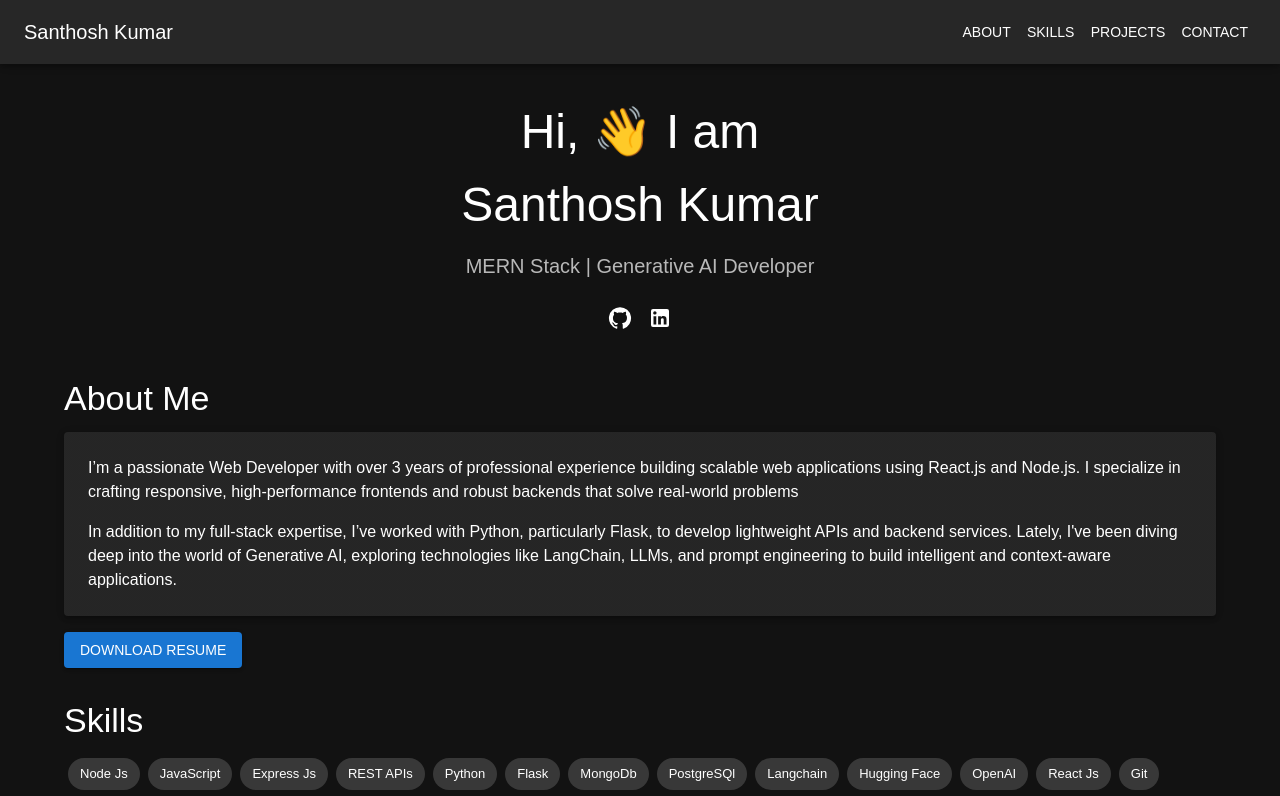
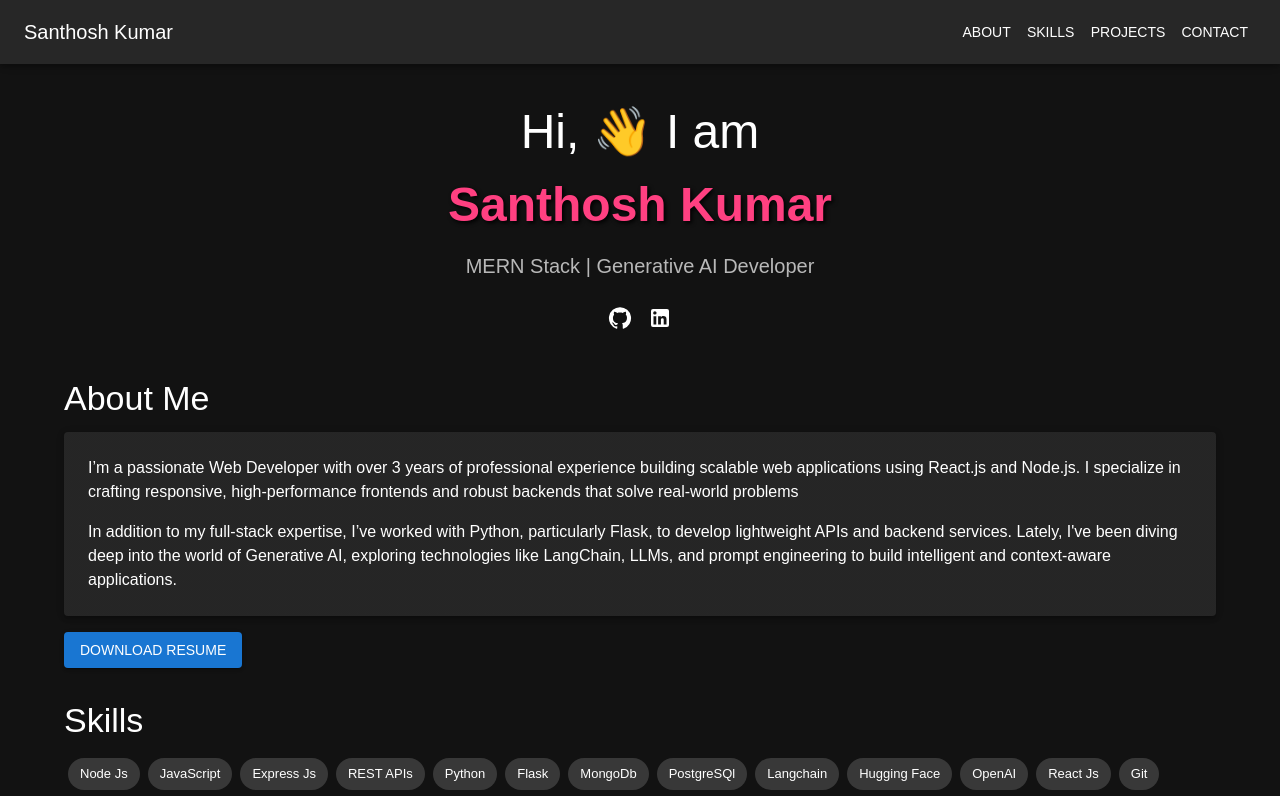
Before and after one commit to santhoshk-kumar/my-portfolio, a React (Create React App) app: page / in a window 1280 px wide. Shown: the top 796 px of the page. Built offline with nearby package versions, Linux system fonts and the light colour scheme.

Commit message:
Highlighting name in the hero page

```diff
--- a/src/components/Experience.js
+++ b/src/components/Experience.js
@@ -5,7 +5,7 @@ import experience from "../data/experience";
 
 const Experience = () => (
   <Box my={4}>
-    <Typography variant="h4" gutterBottom>Experience</Typography>
+    <Typography variant="h4" gutterBottom={true}>Experience</Typography>
     <Timeline position="alternate">
       {experience.map((item, i) => (
         <TimelineItem key={i}>
@@ -16,7 +16,7 @@ const Experience = () => (
           <TimelineContent>
             <Typography variant="h6">{item.role} @ {item.company}</Typography>
             <Typography variant="body2">{item.duration}</Typography>
-            <Typography variant="body2" color="text.secondary">{item.description}</Typography>
+            <Typography variant="body2" color="text.secondary" gutterBottom ={true}>{item.description}</Typography>
           </TimelineContent>
         </TimelineItem>
       ))}
--- a/src/components/Hero.js
+++ b/src/components/Hero.js
@@ -18,7 +18,11 @@ const Hero = () => (
     <Typography variant="h3" component="h1" gutterBottom>
         Hi, <span role="img" aria-label="waving hand">👋 </span> I am
       </Typography>
-    <Typography variant="h3" gutterBottom>
+    <Typography variant="h3"   sx={{
+    fontWeight: 'bold',
+    color: '#ff4081', // pink highlight
+    textShadow: '2px 2px 4px #000',
+  }} gutterBottom>
       Santhosh Kumar
     </Typography>
     <Typography variant="h6" color="text.secondary">
```
